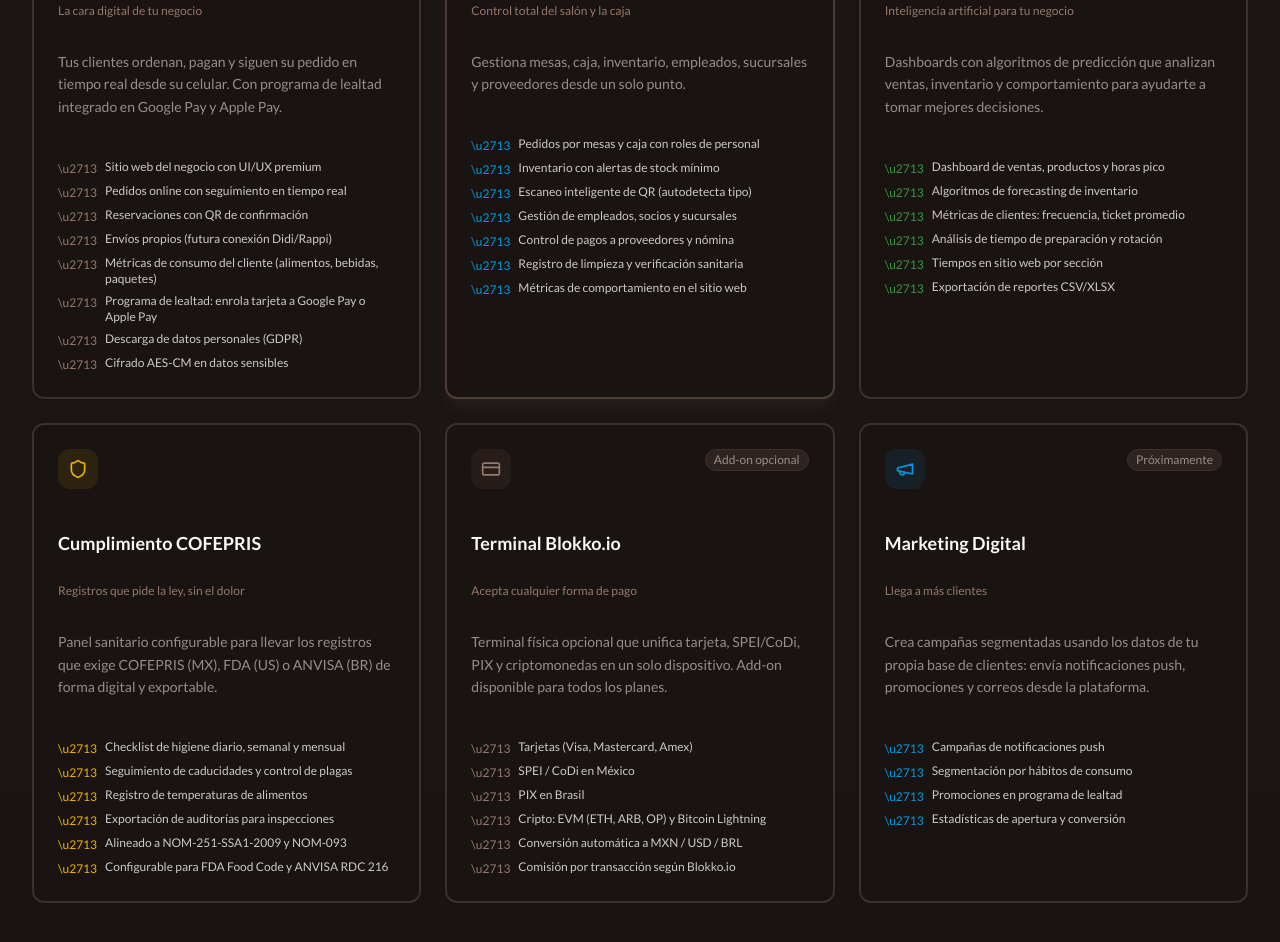
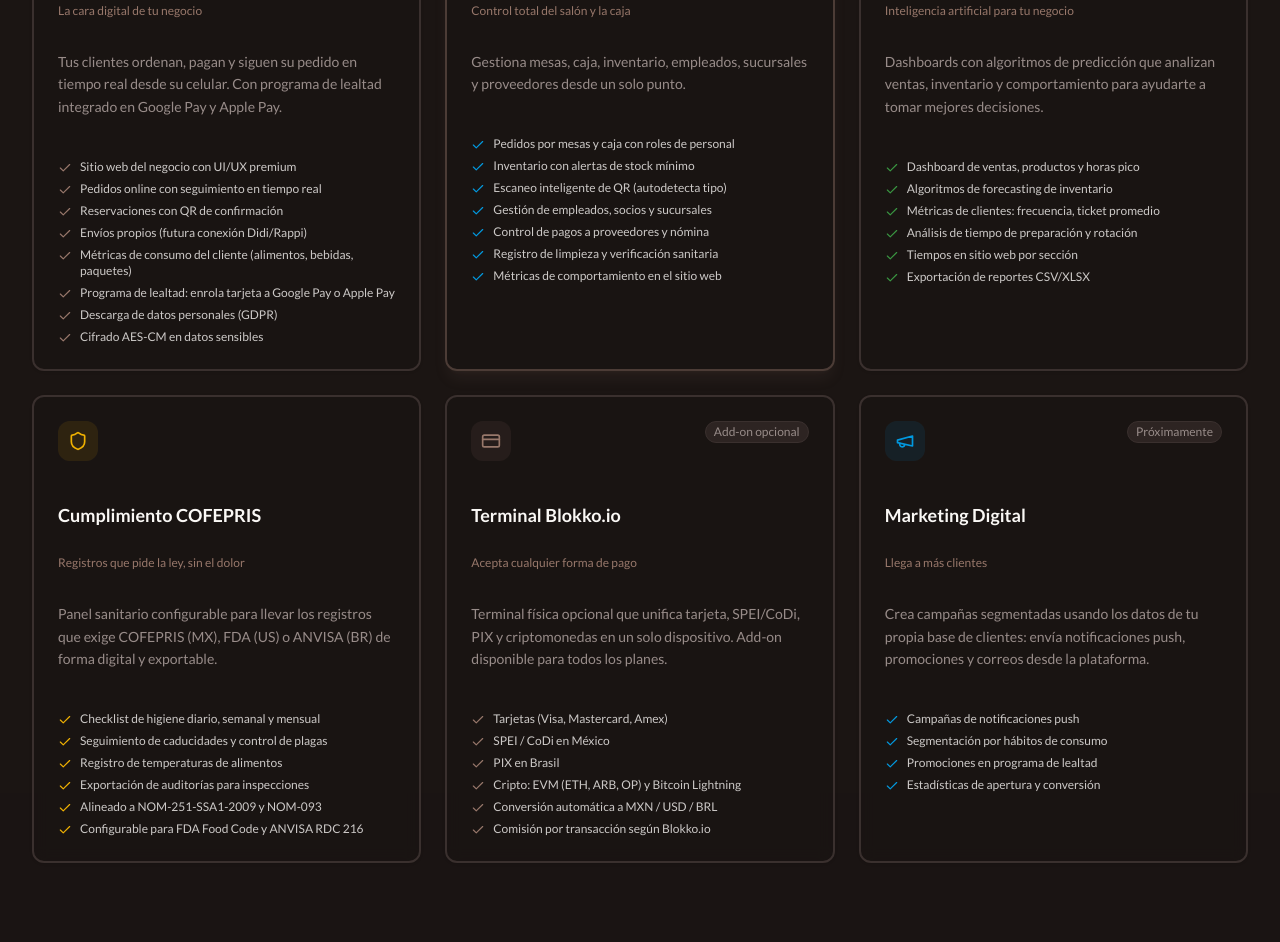
Before and after one commit to driano7/Landing-POS-Client-App, a Next.js app: page / in a window 1280 px wide. Shown: the part 1240-2182 px from the top of the page. Built offline with nearby package versions, Linux system fonts and the light colour scheme.

Commit message:
Add Check icon to product module features list

```diff
--- a/components/sections/product-modules.tsx
+++ b/components/sections/product-modules.tsx
@@ -1,6 +1,6 @@
 "use client"
 import { Card } from "@/components/ui/card"
-import { ShoppingCart, TrendingUp, Shield, Smartphone, CreditCard, Megaphone } from "lucide-react"
+import { ShoppingCart, TrendingUp, Shield, Smartphone, CreditCard, Megaphone, Check } from "lucide-react"
 import { motion } from "framer-motion"
 import { useInView } from "framer-motion"
 import { useRef } from "react"
@@ -161,7 +161,7 @@ export function ProductModules() {
                   <ul className="space-y-1.5">
                     {module.features.map((feature, i) => (
                       <li key={i} className="flex items-start gap-2">
-                        <span className={`text-xs mt-0.5 flex-shrink-0 ${colorClass}`}>\u2713</span>
+                        <Check className={`w-3.5 h-3.5 mt-0.5 flex-shrink-0 ${colorClass}`} />
                         <span className="text-xs text-foreground/80">{feature}</span>
                       </li>
                     ))}
```
